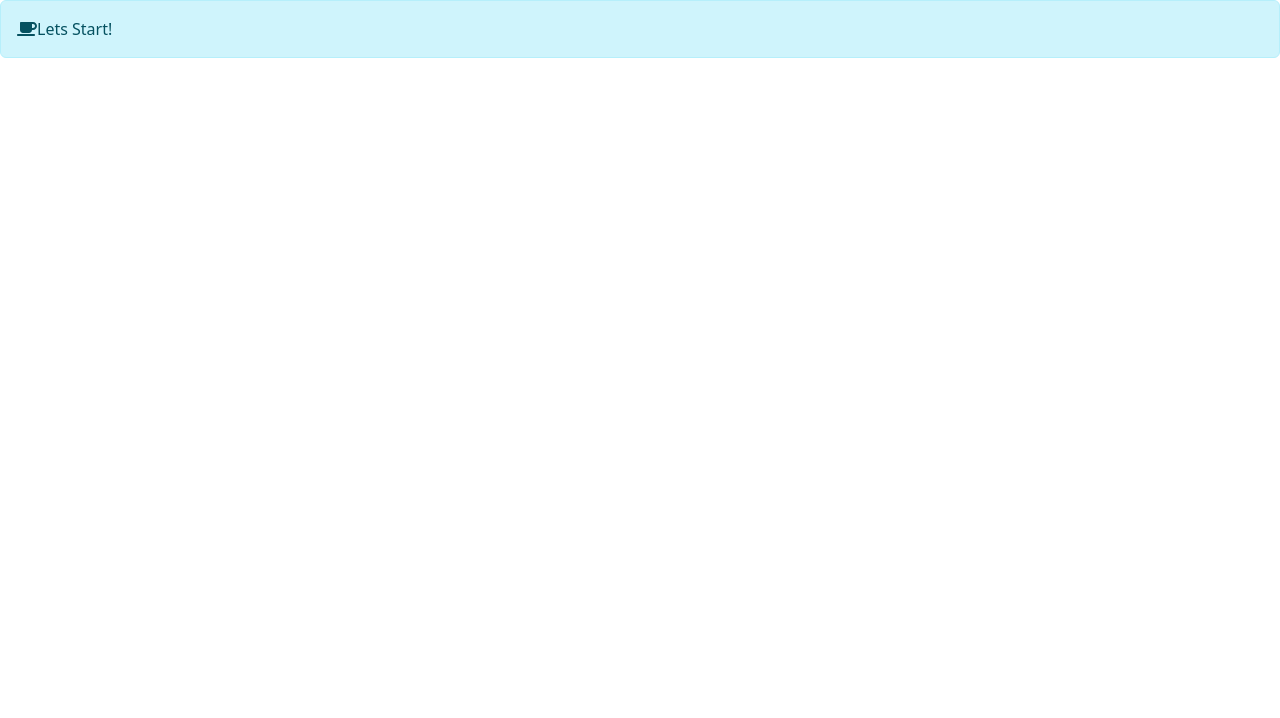
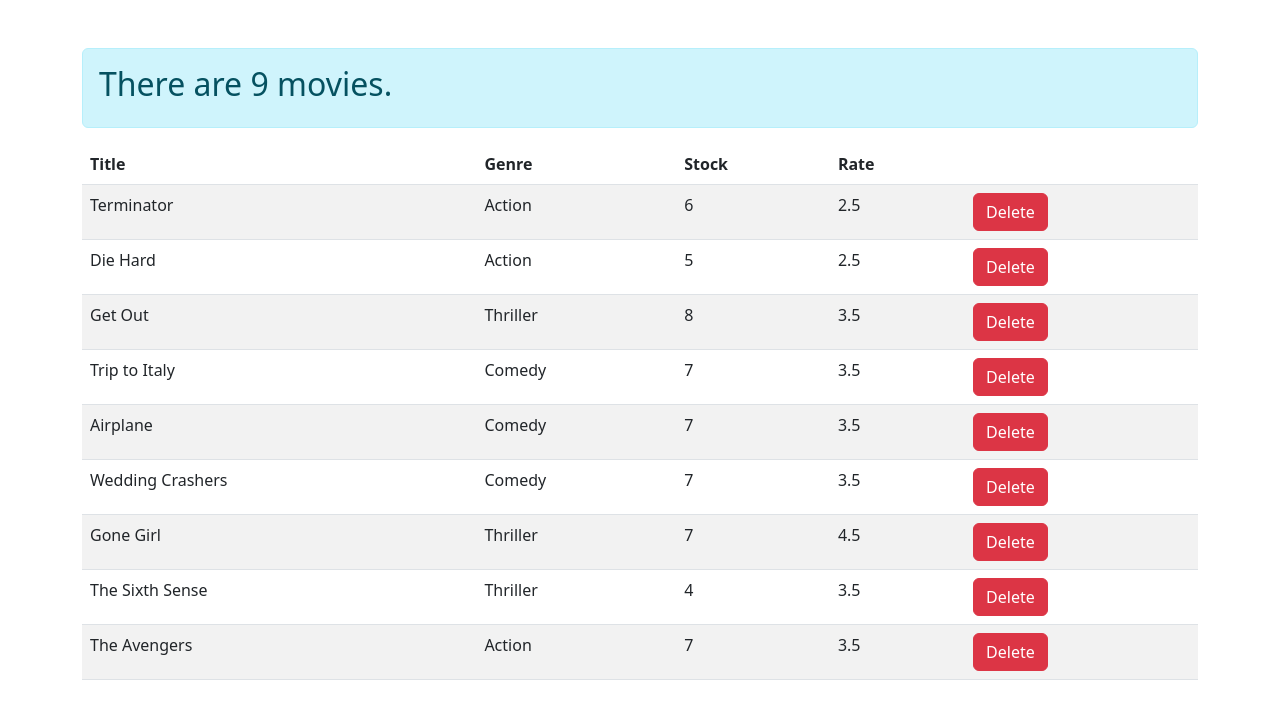
Before and after one commit to omr-dev/m-movies, a React (Vite) app: page / in a window 1280 px wide. Shown: the top 718 px of the page. Built offline with nearby package versions, Linux system fonts and the light colour scheme.

Commit message:
project completed

```diff
--- a/src/App.tsx
+++ b/src/App.tsx
@@ -1,18 +1,24 @@
 
 import './App.scss'
-import {FontAwesomeIcon} from '@fortawesome/react-fontawesome';
-import {faCoffee} from '@fortawesome/free-solid-svg-icons';
-import Alert from 'react-bootstrap/Alert';
+// import {FontAwesomeIcon} from '@fortawesome/react-fontawesome';
+// import {faCoffee} from '@fortawesome/free-solid-svg-icons';
+
+import {Container} from 'react-bootstrap';
+
+import {Movies} from './components/Movies.jsx';
+
 
 function App() {
 
 
   return (
     <div className="App">
+<Container>
 
-            <Alert key='info'  variant="info">
-                <FontAwesomeIcon icon={faCoffee}/>Lets Start!
-            </Alert>
+    <Movies />
+
+
+</Container>
 
 
     </div>
--- /dev/null
+++ b/src/components/Movies.jsx
@@ -0,0 +1,61 @@
+import {FunctionComponent} from 'react';
+import Table from 'react-bootstrap/Table';
+import {Button} from 'react-bootstrap';
+import {deleteMovie, getMovies} from '../services/fakeMovieService';
+import {useEffect, useState} from 'react';
+import Alert from 'react-bootstrap/Alert';
+
+export const Movies=()=>{
+    const [movies, setMovies]=useState([])
+
+    useEffect(()=>{
+        setMovies(getMovies);
+
+    },[])
+
+
+    const handleDelete=(id)=>{
+
+        setMovies(deleteMovie({movies,id}));
+
+
+    }
+    return(
+        <>
+        <Alert key='info'  variant={movies?"info":"danger"} className="mt-5">
+            <h2>There are {movies?movies.length:"no"} movies.</h2>
+        </Alert>
+
+
+
+                <Table striped hover>
+                    <thead>
+                    <tr>
+                        <th>Title</th>
+                        <th>Genre</th>
+                        <th>Stock</th>
+                        <th>Rate</th>
+                        <th></th>
+                    </tr>
+                    </thead>
+                    <tbody>
+                    {movies.map((movie) => {
+
+                        return (<tr key={movie._id}>
+                            <td>{movie.title}</td>
+                            <td>{movie.genre.name}</td>
+                            <td>{movie.numberInStock}</td>
+                            <td>{movie.dailyRentalRate}</td>
+                            <td><Button variant="danger" onClick={() => handleDelete(movie._id)}>Delete</Button></td>
+                        </tr>);
+                    })}
+
+
+                    </tbody>
+                </Table>
+
+        </>);
+
+
+
+}
--- /dev/null
+++ b/src/services/fakeMovieService.ts
@@ -0,0 +1,111 @@
+import * as genresAPI from "./fakeGenreService";
+
+export type Movie = {
+    _id: string;
+    title: string;
+    genre: { _id: string, name: string };
+    numberInStock: number;
+    dailyRentalRate: number;
+    publishDate?: string;
+}
+const movies: Movie[] = [
+    {
+        _id: "5b21ca3eeb7f6fbccd471815",
+        title: "Terminator",
+        genre: {_id: "5b21ca3eeb7f6fbccd471818", name: "Action"},
+        numberInStock: 6,
+        dailyRentalRate: 2.5,
+        publishDate: "2018-01-03T19:04:28.809Z"
+    },
+    {
+        _id: "5b21ca3eeb7f6fbccd471816",
+        title: "Die Hard",
+        genre: {_id: "5b21ca3eeb7f6fbccd471818", name: "Action"},
+        numberInStock: 5,
+        dailyRentalRate: 2.5
+    },
+    {
+        _id: "5b21ca3eeb7f6fbccd471817",
+        title: "Get Out",
+        genre: {_id: "5b21ca3eeb7f6fbccd471820", name: "Thriller"},
+        numberInStock: 8,
+        dailyRentalRate: 3.5
+    },
+    {
+        _id: "5b21ca3eeb7f6fbccd471819",
+        title: "Trip to Italy",
+        genre: {_id: "5b21ca3eeb7f6fbccd471814", name: "Comedy"},
+        numberInStock: 7,
+        dailyRentalRate: 3.5
+    },
+    {
+        _id: "5b21ca3eeb7f6fbccd47181a",
+        title: "Airplane",
+        genre: {_id: "5b21ca3eeb7f6fbccd471814", name: "Comedy"},
+        numberInStock: 7,
+        dailyRentalRate: 3.5
+    },
+    {
+        _id: "5b21ca3eeb7f6fbccd47181b",
+        title: "Wedding Crashers",
+        genre: {_id: "5b21ca3eeb7f6fbccd471814", name: "Comedy"},
+        numberInStock: 7,
+        dailyRentalRate: 3.5
+    },
+    {
+        _id: "5b21ca3eeb7f6fbccd47181e",
+        title: "Gone Girl",
+        genre: {_id: "5b21ca3eeb7f6fbccd471820", name: "Thriller"},
+        numberInStock: 7,
+        dailyRentalRate: 4.5
+    },
+    {
+        _id: "5b21ca3eeb7f6fbccd47181f",
+        title: "The Sixth Sense",
+        genre: {_id: "5b21ca3eeb7f6fbccd471820", name: "Thriller"},
+        numberInStock: 4,
+        dailyRentalRate: 3.5
+    },
+    {
+        _id: "5b21ca3eeb7f6fbccd471821",
+        title: "The Avengers",
+        genre: {_id: "5b21ca3eeb7f6fbccd471818", name: "Action"},
+        numberInStock: 7,
+        dailyRentalRate: 3.5
+    }
+];
+
+export function getMovies() {
+    return movies;
+}
+
+// export function getMovie(id:string) {
+//     return movies.find(m => m._id === id);
+// }
+//
+// export function saveMovie(movie:Movie) {
+//     let movieInDb = movies.find(m => m._id === movie._id) || {};
+//     movieInDb.title = movie.title;
+//     movieInDb.genre = genresAPI.genres.find(g => g._id === movie.genreId);
+//     movieInDb.numberInStock = movie.numberInStock;
+//     movieInDb.dailyRentalRate = movie.dailyRentalRate;
+//
+//     if (!movieInDb._id) {
+//         movieInDb._id = Date.now();
+//         movies.push(movieInDb);
+//     }
+//
+//     return movieInDb;
+// }
+
+export function deleteMovie({movies,id}:{movies:Movie[],id:string}) {
+    const updatedMovies=[...movies];
+    let movieInDb = movies.find(m => m._id === id);
+    if(movieInDb){
+        updatedMovies.splice(movies.indexOf(movieInDb), 1);
+
+
+
+    }
+    return updatedMovies;
+}
```
Also changed, not shown: src/services/fakeMovieService.js (deleted, +0 -97 lines), src/services/fakeGenreService.ts (renamed from src/services/fakeGenreService.js).
